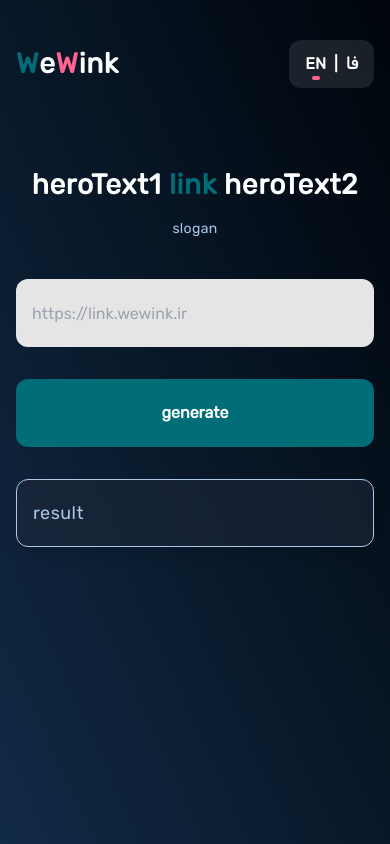
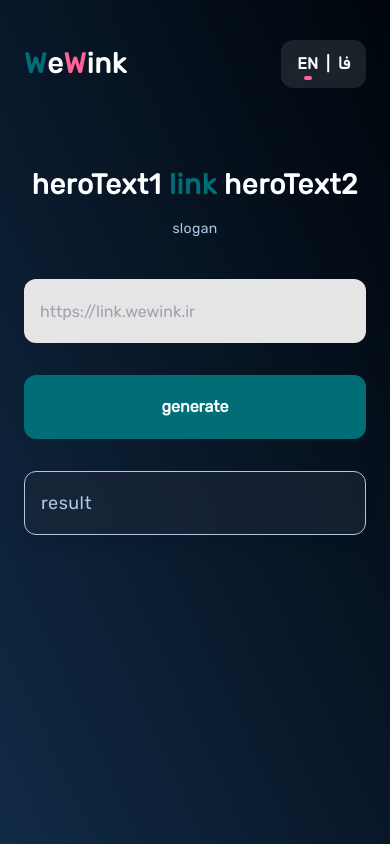
Before and after one commit to mahiisaa/Link-Shortener, a React (Create React App) app: page / in a window 390 px wide. Built offline with nearby package versions, Linux system fonts and the light colour scheme.

Commit message:
small changes

```diff
--- a/src/App.tsx
+++ b/src/App.tsx
@@ -62,7 +62,7 @@ function App() {
 }
   return (
     <div className="w-full bg-gradient-to-bl from-brand-primary-dark to-brand-primary h-[100vh] flex justify-center relative z-0 ">
-      <div className="sm:w-5/6 w-full sm:px-0 px-4  z-10">
+      <div className="sm:w-5/6 w-full sm:px-0 px-6 z-10">
         <Header lang={language} changeLang={changeLang} />
         <div className="flex justify-center sm:mt-[22px] mt-[36px]">
           <section className="w-[800px] z-10">
--- a/src/components/Button/index.tsx
+++ b/src/components/Button/index.tsx
@@ -8,7 +8,7 @@ isLoading?:boolean
 }
 export const Button:React.FC<IButtonProps>=({text,onClick,className,isLoading}):JSX.Element=>{
   return(
-    <button className={`bg-secondary hover:bg-secondary-light text-light font-bold sm:py-4 py-2  sm:rounded-2xl rounded-xl outline-none flex justify-center h-[68px] items-center  ${className}`} onClick={onClick}>
+    <button className={`bg-secondary hover:bg-secondary-light text-light font-bold sm:py-4 py-2  sm:rounded-2xl rounded-xl outline-none flex justify-center sm:h-[68px] h-[64px]  items-center  ${className}`} onClick={onClick}>
     {text}
     {isLoading &&<div className="w-[24px] h-[24px]"><FontAwesomeIcon icon={faSpinner}  className="animate-spin"/></div>}
   </button>
--- a/src/components/Input/index.tsx
+++ b/src/components/Input/index.tsx
@@ -10,7 +10,7 @@ interface IInputProps{
       return(
 
    <>
-        <input placeholder={placeholder} name="link" type="text" id="large-input" className={`w-full sm:p-6 p-4 text-gray-900 sm:rounded-2xl rounded-xl sm:text-md  outline-none bg-[#e5e5e5] h-[68px] items-center ${className}`} onChange={(e)=>onChange(e.target.value)}/>
+        <input placeholder={placeholder} name="link" type="text" id="large-input" className={`w-full sm:p-6 p-4 text-gray-900 sm:rounded-2xl rounded-xl sm:text-md  outline-none bg-[#e5e5e5] sm:h-[68px] h-[64px] items-center ${className}`} onChange={(e)=>onChange(e.target.value)}/>
       </>
           )
     }
--- a/src/components/Result/index.tsx
+++ b/src/components/Result/index.tsx
@@ -16,7 +16,7 @@ export const Result:React.FC<IResultProps>=({error,response,copyLink,copyStatus,
         <div dir={`${lang==="fa" && !response ? "rtl":"ltr"}`}
                 className={`${
                   error ? "text-errorcolor" :response? "text-secondary-light":"text-[#ACC8E5]"
-                } ${loading &&"animate-pulse"} items-center p-4 mt-8  sm:rounded-2xl rounded-xl flex justify-between shadow-lg shadow-black-500/20 backdrop-blur h-[68px] text-m bg-[#1e293b] bg-opacity-60 `}
+                } ${loading &&"animate-pulse"} items-center p-4 mt-8  sm:rounded-2xl rounded-xl flex justify-between shadow-lg shadow-black-500/20 backdrop-blur sm:h-[68px] h-[64px] text-m  bg-[#1e293b] bg-opacity-60`}
                 style={{borderWidth:0.3,borderColor:"light"}}
               >
                 <p className={`font-normal tracking-wide`}>
```
